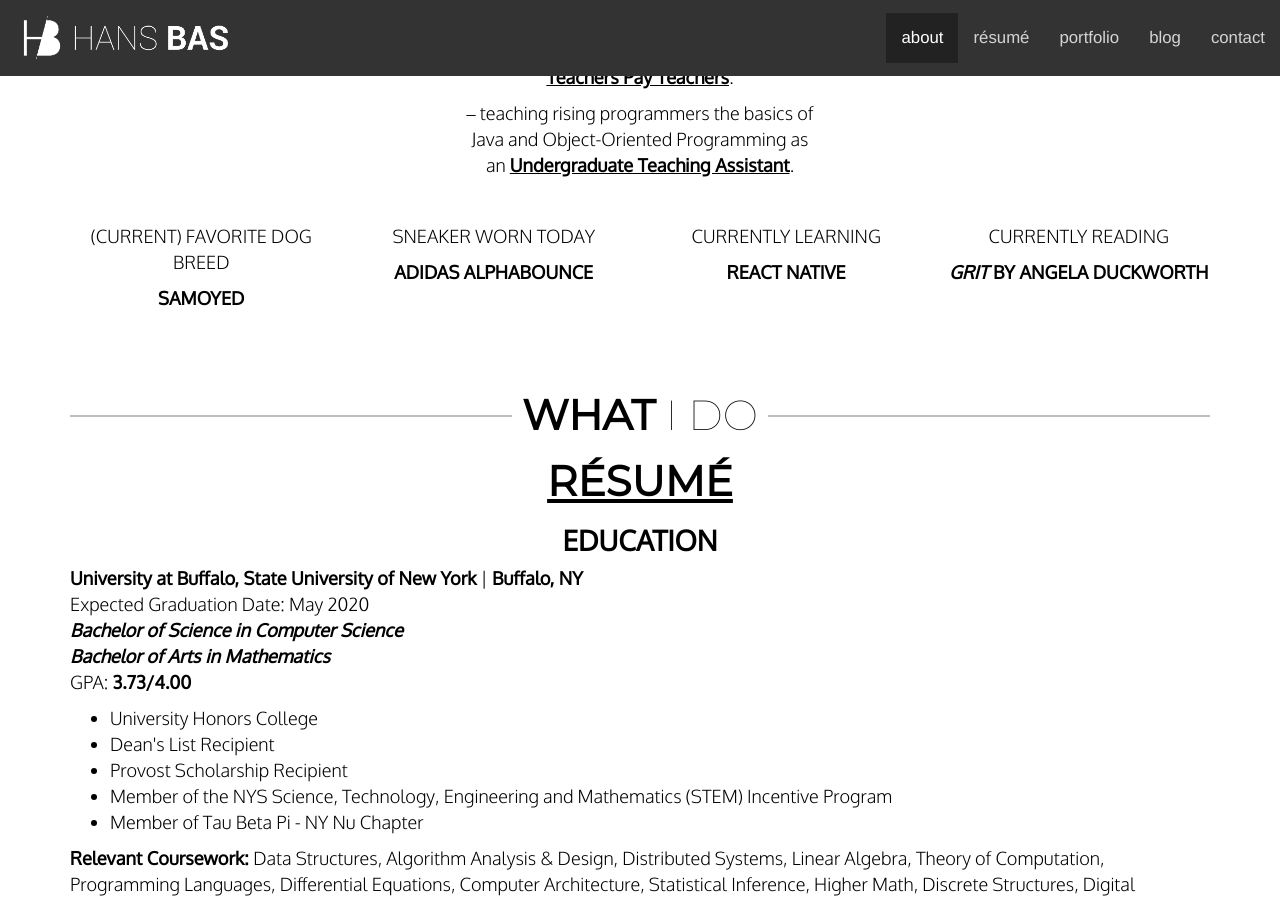
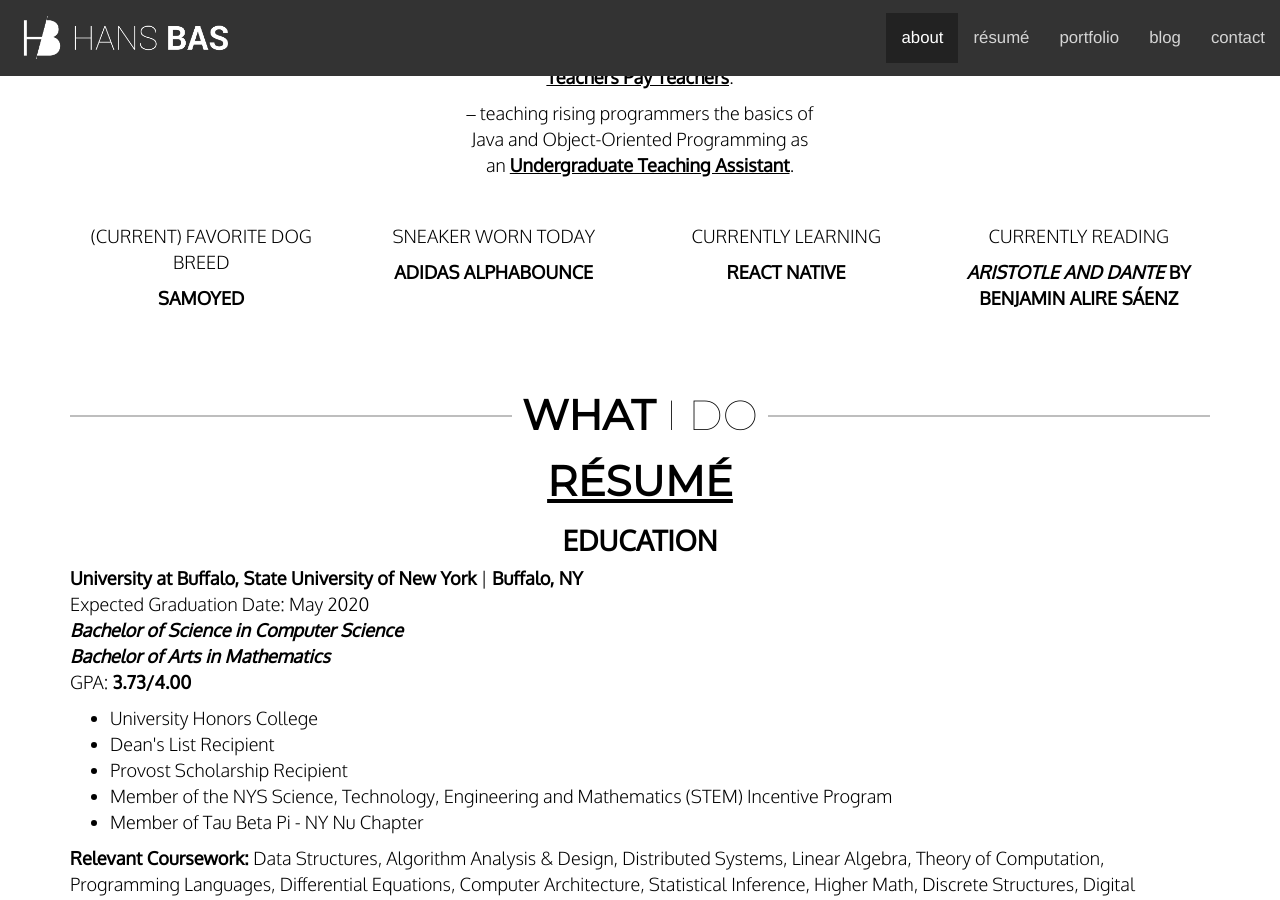
Before and after one commit to haanmiba/haanmiba.github.io, a Jekyll site: the page built from index.md, in a window 1280 px wide and 900 px high, scrolled down 1360 px. Built offline with Jekyll 4.4.1, drawn with Linux system fonts in a browser that asks for light colours; nearby versions of some CDN libraries.

Commit message:
Updated book

```diff
--- a/_data/about.yml
+++ b/_data/about.yml
@@ -7,5 +7,5 @@ dog: "Samoyed"
 sneaker: "Adidas Alphabounce"
 learning: "React Native"
 reading:
-  book: "Grit"
-  author: "Angela Duckworth"
+  book: "Aristotle and Dante"
+  author: "Benjamin Alire Sáenz"
```
